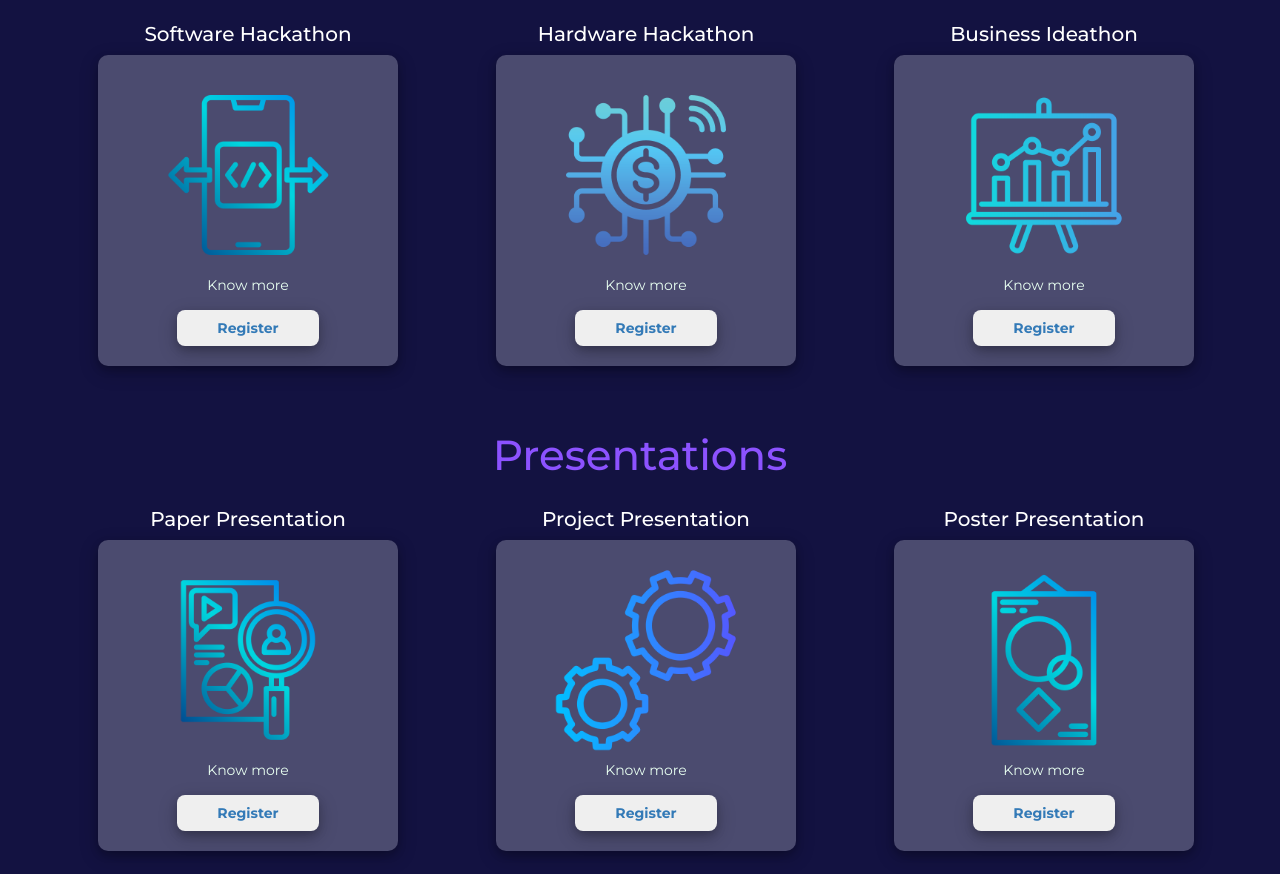
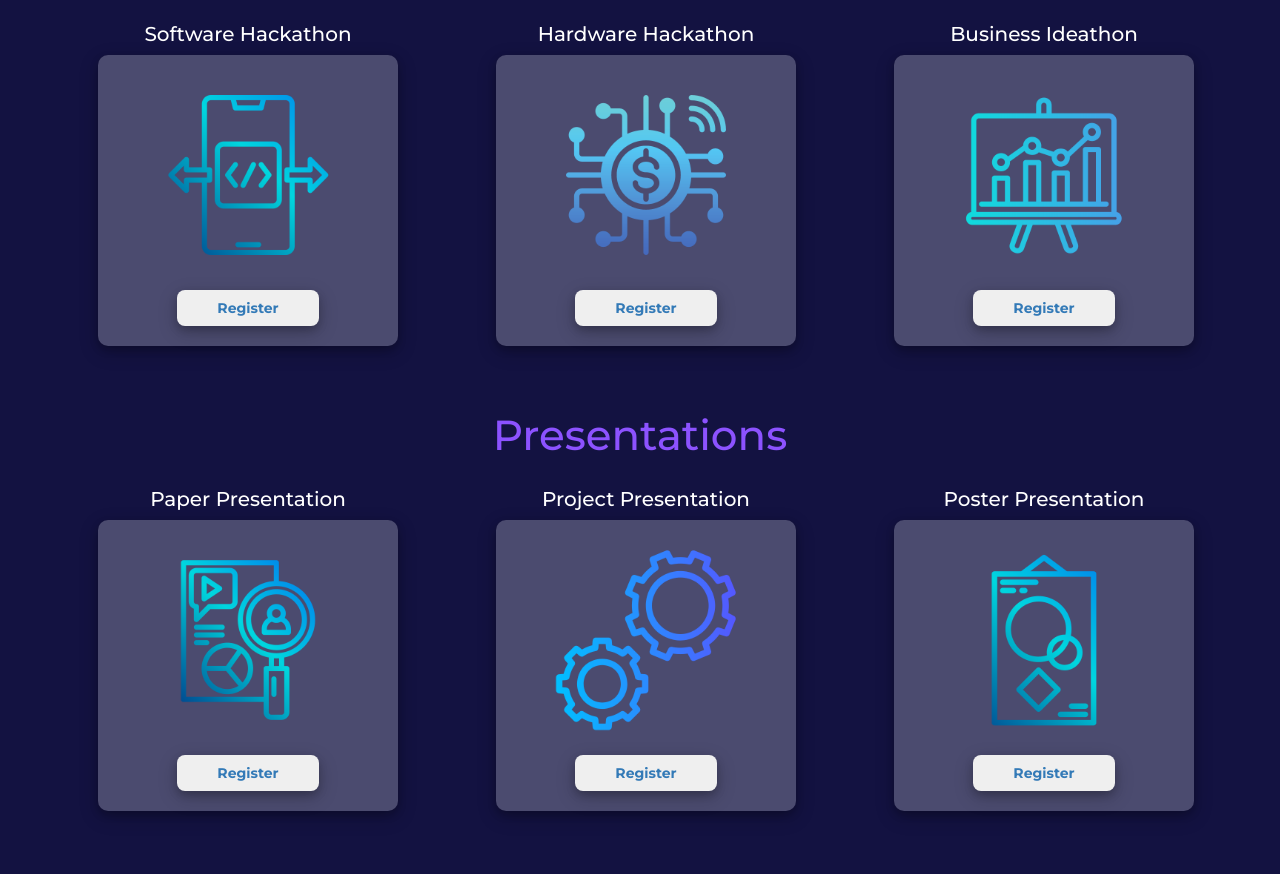
Before and after one commit to itsruthwik/aakruthi2023, a plain HTML site: page aakruthi2023/index.html in a window 1280 px wide. Shown: the part 3069-3943 px from the top of the page. Drawn offline with nearby package versions, Linux system fonts and the light colour scheme; a web font is replaced by a local one.

Commit message:
Update index.html

```diff
--- a/aakruthi2023/index.html
+++ b/aakruthi2023/index.html
@@ -241,8 +241,8 @@
 					<div class="event-card-img">
 						<img src="./event-imgs/sw hack.png">
 					</div>
-					<div class="event-moredetails"><a href="https://ruthwik.notion.site/Web-Development-Hackathon-c0fa1cf7c5f4400fb627b15064a494bd">Know more</a></div>
-					<div class="event-button"><a href="https://ruthwikreddysunketa.typeform.com/to/ZHyDAd8W"><button>Register</button></a></div>
+
+					<div class="event-button"><a href="https://ruthwik.notion.site/Web-Development-Hackathon-c0fa1cf7c5f4400fb627b15064a494bd"><button>Register</button></a></div>
 				</div>
 			</div>
 			<div class="event-card">
@@ -253,8 +253,8 @@
 					<div class="event-card-img">
 						<img src="./event-imgs/hw hack.png">
 					</div>
-					<div class="event-moredetails"><a href="https://ruthwik.notion.site/Arduino-Makeathon-0e8c410ced044b80bb0e6b012de35bc5">Know more</a></div>
-					<div class="event-button"><a href="https://ruthwikreddysunketa.typeform.com/to/ZHyDAd8W"><button>Register</button></a></div>
+
+					<div class="event-button"><a href="https://ruthwik.notion.site/Arduino-Makeathon-0e8c410ced044b80bb0e6b012de35bc5"><button>Register</button></a></div>
 				</div>
 			</div>
 			<div class="event-card">
@@ -265,8 +265,8 @@
 					<div class="event-card-img">
 						<img src="./event-imgs/bus hack.png">
 					</div>
-					<div class="event-moredetails"><a href="https://ruthwik.notion.site/Business-Ideathon-9d52256eb3e948c2a82878c25c13d2b7">Know more</a></div>
-					<div class="event-button"><a href="https://ruthwikreddysunketa.typeform.com/to/ZHyDAd8W"><button>Register</button></a></div>
+					<!-- <div class="event-moredetails"><a href="">Know more</a></div> -->
+					<div class="event-button"><a href="https://ruthwik.notion.site/Business-Ideathon-9d52256eb3e948c2a82878c25c13d2b7"><button>Register</button></a></div>
 				</div>
 			</div>
 		</div>
@@ -284,8 +284,8 @@
 					<div class="event-card-img">
 						<img src="./event-imgs/paper.png">
 					</div>
-					<div class="event-moredetails"><a href="https://ruthwik.notion.site/Paper-Presentation-53f0fbf55468493a8333c8f38ab31cd9">Know more</a></div>
-					<div class="event-button"><a href="https://ruthwikreddysunketa.typeform.com/to/ZHyDAd8W"><button>Register</button></a></div>
+					<!-- <div class="event-moredetails"><a href="">Know more</a></div> -->
+					<div class="event-button"><a href="https://ruthwik.notion.site/Paper-Presentation-53f0fbf55468493a8333c8f38ab31cd9"><button>Register</button></a></div>
 				</div>
 			</div>
 			<div class="event-card">
@@ -296,8 +296,8 @@
 					<div class="event-card-img">
 						<img src="./event-imgs/project.png">
 					</div>
-					<div class="event-moredetails"><a href="https://ruthwik.notion.site/Project-Presentation-95380bc472214616b912c28e5a184d41">Know more</a></div>
-					<div class="event-button"><a href="https://ruthwikreddysunketa.typeform.com/to/ZHyDAd8W"><button>Register</button></a></div>
+					<!-- <div class="event-moredetails"><a href="">Know more</a></div> -->
+					<div class="event-button"><a href="https://ruthwik.notion.site/Project-Presentation-95380bc472214616b912c28e5a184d41"><button>Register</button></a></div>
 				</div>
 			</div>
 			<div class="event-card">
@@ -308,8 +308,8 @@
 					<div class="event-card-img">
 						<img src="./event-imgs/poster presentation.png">
 					</div>
-					<div class="event-moredetails"><a href="https://ruthwik.notion.site/Poster-Presentation-57fdcdc037f146ab825644fb0e32205c">Know more</a></div>
-					<div class="event-button"><a href="https://ruthwikreddysunketa.typeform.com/to/ZHyDAd8W"><button>Register</button></a></div>
+					<!-- <div class="event-moredetails"><a href="">Know more</a></div> -->
+					<div class="event-button"><a href="https://ruthwik.notion.site/Poster-Presentation-57fdcdc037f146ab825644fb0e32205c"><button>Register</button></a></div>
 				</div>
 			</div>
 		</div>
@@ -324,8 +324,8 @@
 					<div class="event-card-img">
 						<img src="./event-imgs/robotics.png">
 					</div>
-					<div class="event-moredetails"><a href="https://ruthwik.notion.site/Robotics-Competition-b21a673a283b49d5a384a6847cd59d65">Know more</a></div>
-					<div class="event-button"><a href="https://ruthwikreddysunketa.typeform.com/to/ZHyDAd8W"><button>Register</button></a></div>
+					<!-- <div class="event-moredetails"><a href="">Know more</a></div> -->
+					<div class="event-button"><a href="https://ruthwik.notion.site/Robotics-Competition-b21a673a283b49d5a384a6847cd59d65"><button>Register</button></a></div>
 				</div>
 			</div>
 		</div>
@@ -341,8 +341,8 @@
 					<div class="event-card-img">
 						<img src="./event-imgs/short film.png">
 					</div>
-					<div class="event-moredetails"><a href="https://ruthwik.notion.site/Short-Film-Competition-8772562124604f83a3736bd486b54628">Know more</a></div>
-					<div class="event-button"><a href="https://ruthwikreddysunketa.typeform.com/to/ZHyDAd8W"><button>Register</button></a></div>
+					<div class="event-moredetails"><a href="">Know more</a></div>
+					<div class="event-button"><a href="https://ruthwik.notion.site/Short-Film-Competition-8772562124604f83a3736bd486b54628"><button>Register</button></a></div>
 				</div>
 			</div>
 		</div>
@@ -539,10 +539,10 @@
 					<a href="#">
 					  <i class="fab fa-twitter"></i>
 					</a>
-					<a href="https://www.instagram.com/aakruthi_2023/">
+					<a href="#">
 					  <i class="fab fa-instagram"></i>
 					</a>
-					<a href="https://www.linkedin.com/company/aakruthi-2023/">
+					<a href="#">
 					  <i class="fab fa-linkedin-in"></i>
 					</a>
 				  </div>
@@ -553,7 +553,7 @@
 				<span class="circle one"></span>
 				<span class="circle two"></span>
 
-				<form action="index.html" autocomplete="off">
+				<form action="https://formsubmit.co/el/jobona" method="POST">
 				  <h3 class="title">Contact us</h3>
 				  <div class="input-container">
 					<input type="text" name="name" class="input" />
```
